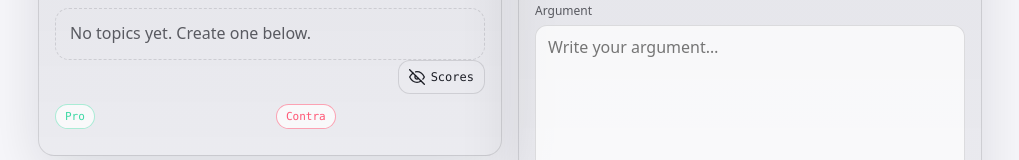
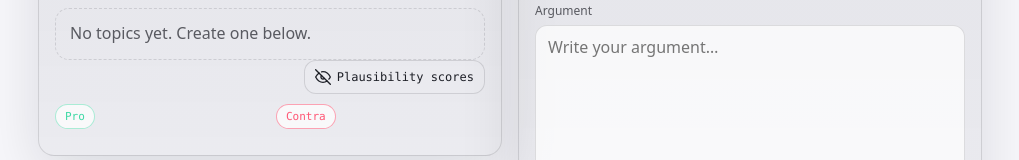
Before and after one commit to PapaBear74/operation_veridas, a website: page index.html in a window 1280 px wide. Shown: the part 208-368 px from the top of the page, without its empty margins (130-1149 px from the left). Drawn offline with Linux system fonts and the light colour scheme; no server answers.

Commit message:
changed score toggle label

```diff
--- a/index.html
+++ b/index.html
@@ -39,7 +39,7 @@
             <button id="togglePlausibility" class="iconBtn togglePlausibilityBtn" type="button" aria-pressed="false" title="Show plausibility scores">
               <svg class="eyeIcon" width="16" height="16" viewBox="0 0 24 24" fill="none" stroke="currentColor" stroke-width="2" stroke-linecap="round" stroke-linejoin="round"><path d="M1 12s4-8 11-8 11 8 11 8-4 8-11 8-11-8-11-8z"/><circle cx="12" cy="12" r="3"/></svg>
               <svg class="eyeOffIcon" width="16" height="16" viewBox="0 0 24 24" fill="none" stroke="currentColor" stroke-width="2" stroke-linecap="round" stroke-linejoin="round"><path d="M17.94 17.94A10.07 10.07 0 0 1 12 20c-7 0-11-8-11-8a18.45 18.45 0 0 1 5.06-5.94"/><path d="M9.9 4.24A9.12 9.12 0 0 1 12 4c7 0 11 8 11 8a18.5 18.5 0 0 1-2.16 3.19"/><path d="M14.12 14.12a3 3 0 1 1-4.24-4.24"/><line x1="1" y1="1" x2="23" y2="23"/></svg>
-              <span class="togglePlausibilityLabel">Scores</span>
+              <span class="togglePlausibilityLabel">Plausibility scores</span>
             </button>
           </div>
           <div id="boardLoading" class="boardLoading" style="display:none">
```
